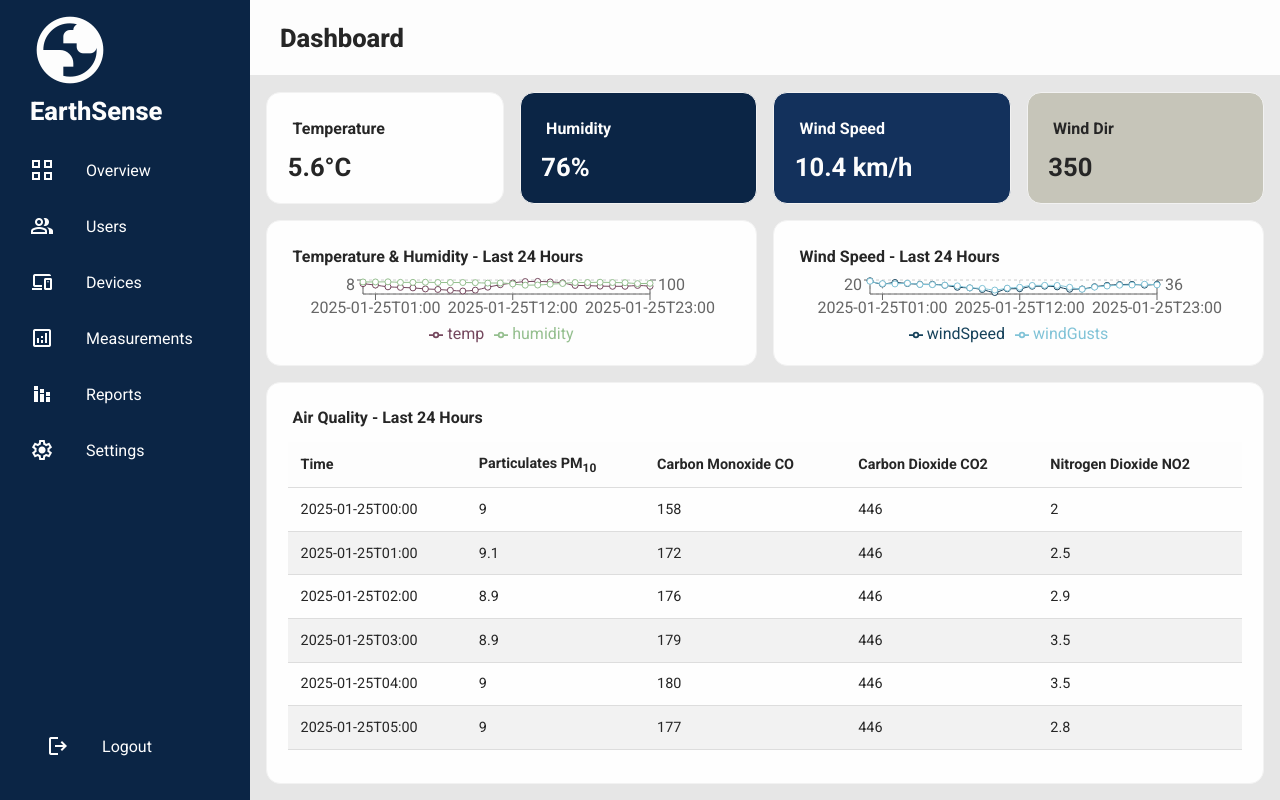
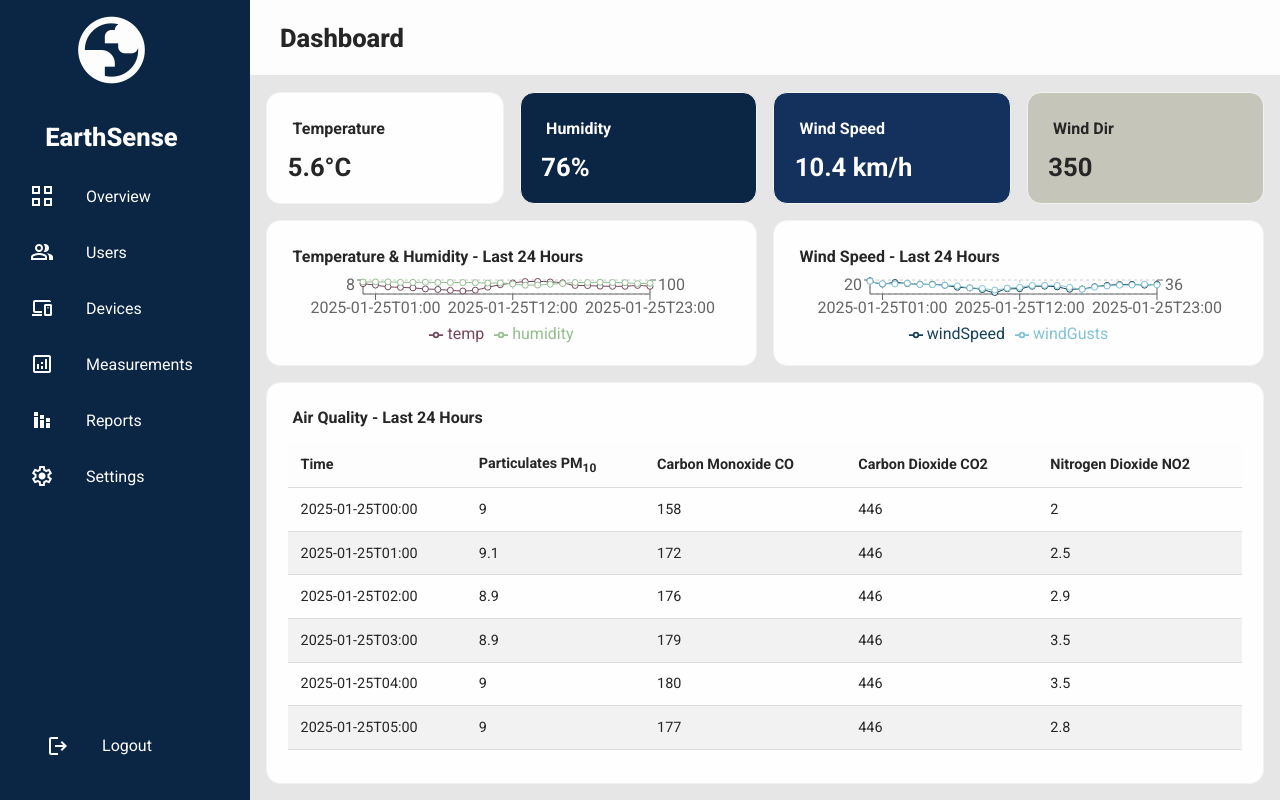
Before and after one commit to alittlebroken/earthsense, a React (Vite) app: page / in a window 1280 px wide. Built offline with nearby package versions, Linux system fonts and the light colour scheme.

Commit message:
updaed to use flex to enable easier element placement

```diff
--- a/src/features/DashboardSideMenu/DashboardSideMenu.jsx
+++ b/src/features/DashboardSideMenu/DashboardSideMenu.jsx
@@ -37,8 +37,8 @@ const DashboardSideMenu = (props) => {
 
         <SideMenu classes={styles}>
 
-            <SideMenuBrand classes="grid grid-cols-3 gap-2 grid-center">
-                <SideMenuTitle classes="roboto-heading h2 gap-2 ">
+            <SideMenuBrand classes="flex flex-center flex-sm-between ">
+                <SideMenuTitle classes="roboto-heading h2 gap-2 flex flex-col flex-center flex-sm flex-sm-center flex-sm-row">
                     <Icon name="globe" lg />
                     EarthSense
                 </SideMenuTitle>
```
